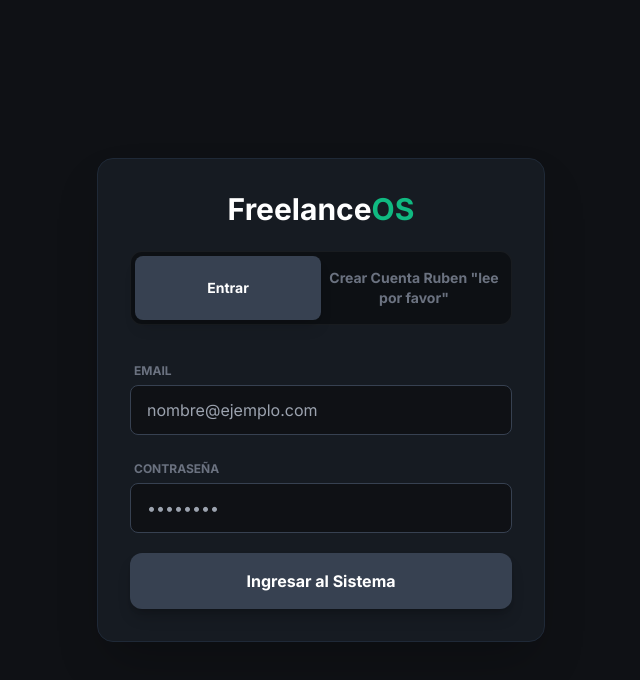
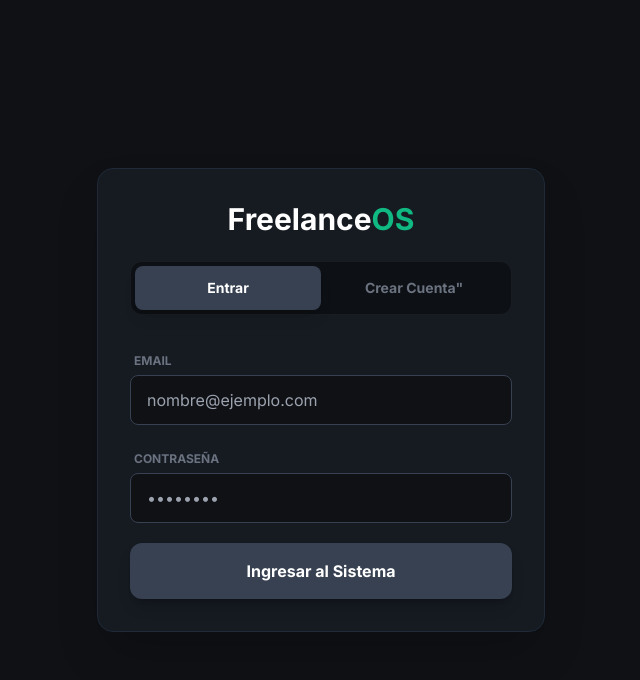
Before and after one commit to sistemafreelanceos-collab/sistema-freelance, a Next.js app: page / in a window 1280 px wide. Shown: the top 680 px of the page, without its empty margins (319-959 px from the left). Built offline with nearby package versions, Linux system fonts and the light colour scheme; no server answers.

Commit message:
inicio sin ruben

```diff
--- a/app/page.tsx
+++ b/app/page.tsx
@@ -90,7 +90,7 @@ export default function LoginPage() {
                     : 'text-gray-500 hover:text-white'
                 }`}
             >
-                Crear Cuenta Ruben "lee por favor"
+                Crear Cuenta"
             </button>
         </div>
 
```
